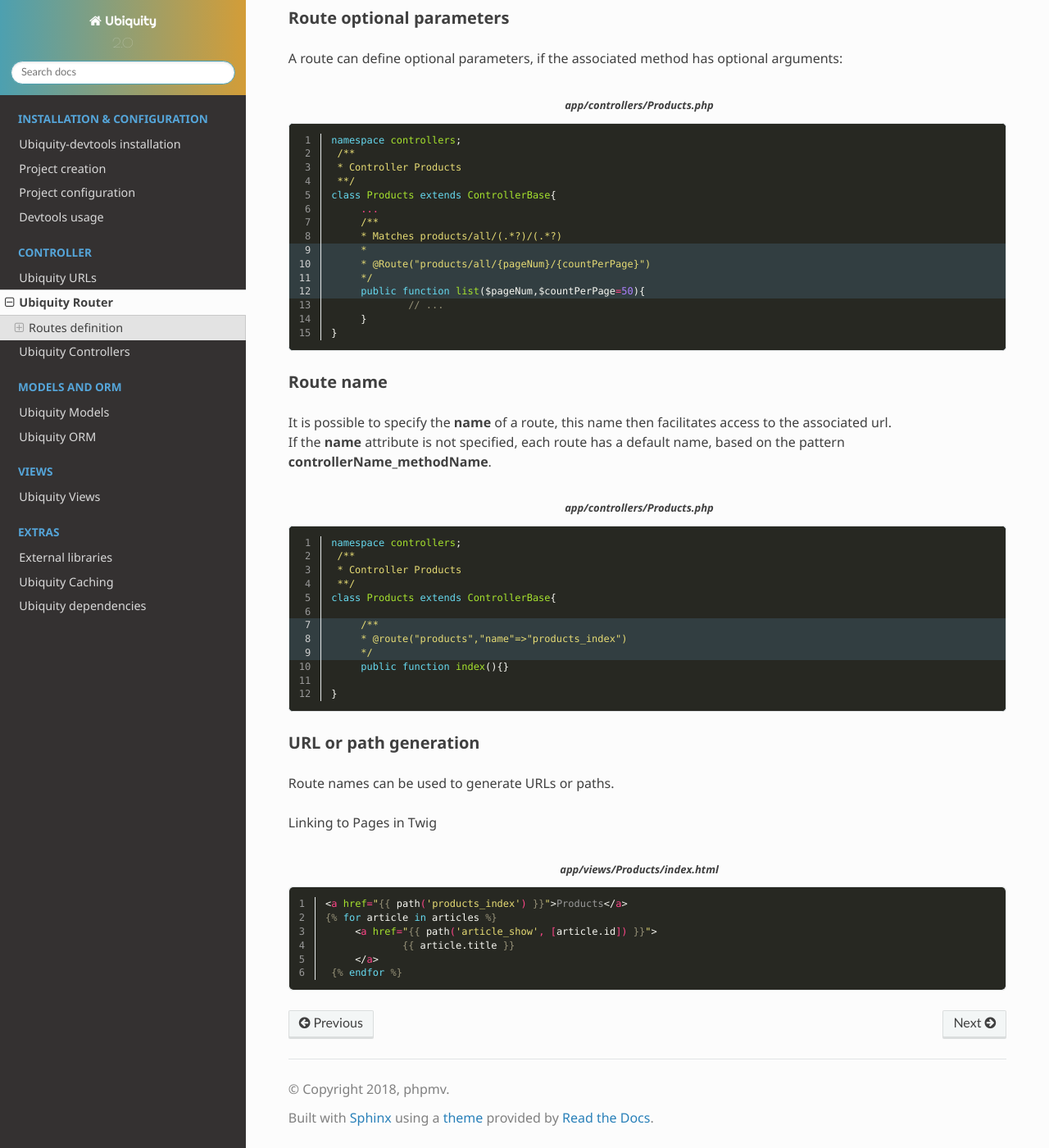
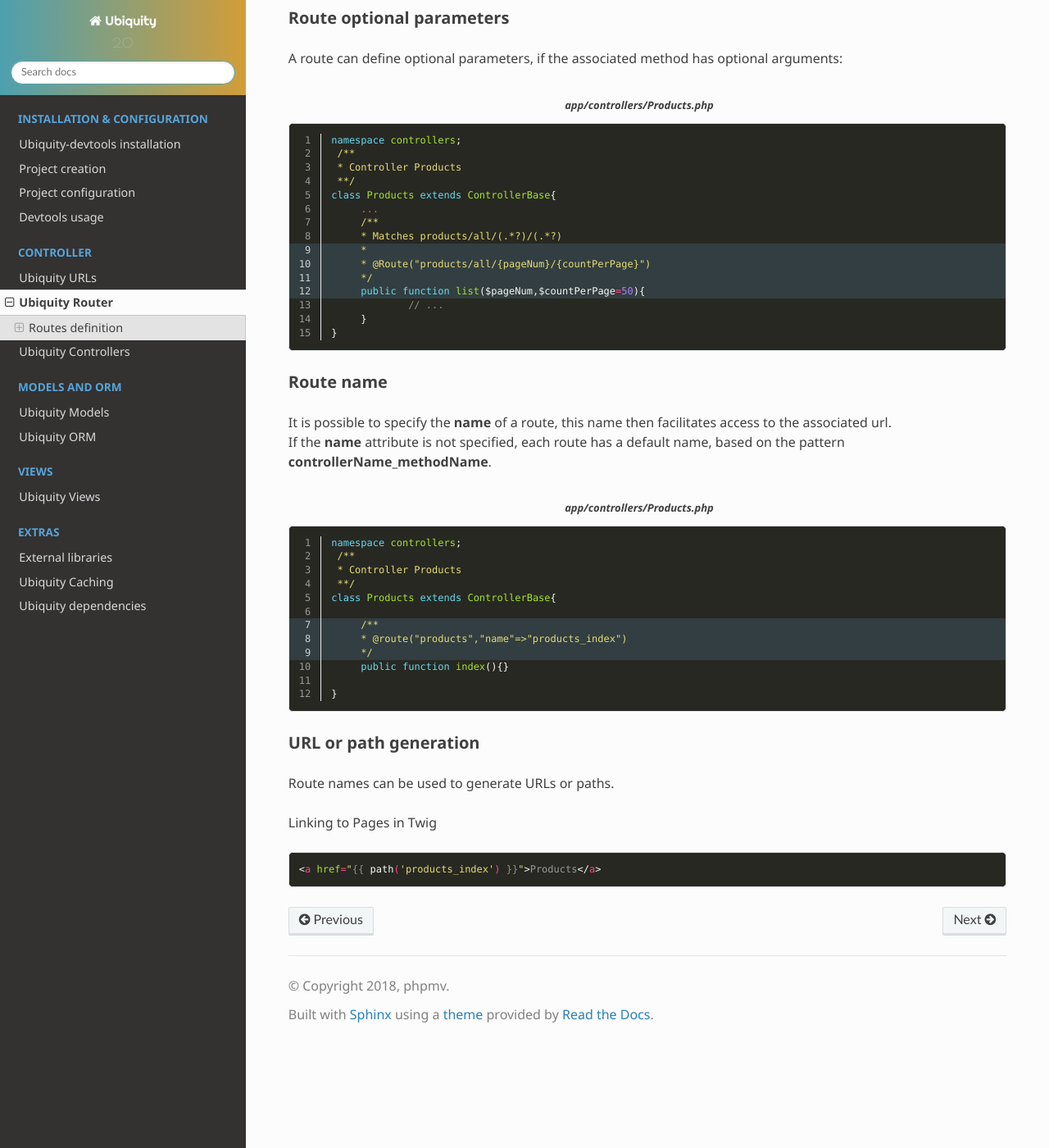
Before and after one commit to phpMv/ubiquity, a Sphinx documentation site: the page built from docs/controller/router.rst, in a window 1280 px wide and 1400 px high, scrolled down 1158 px. Shown: the whole window at 82% size. Built offline with Sphinx 7.4.7 and the Read the Docs theme 2.0.0, drawn with Linux system fonts in a browser that asks for light colours.

```diff
--- a/docs/_static/css/custom.css
+++ b/docs/_static/css/custom.css
@@ -40,7 +40,7 @@
 /*.highlight .hll { background-color: #404040!important; }
 .highlight  { background: #202020!important; color: #d0d0d0!important; }*/
 
-.highlight .hll, .highlight-php, .highlight-bash{
+.highlight .hll, [class^='highlight-']{
 	font-family: Inconsolata, Monaco, Consolas, 'Courier New', Courier, monospace!important;
 	background: #1b2426!important;
 	color: #d0d0d0!important;
--- a/docs/controller/router.rst
+++ b/docs/controller/router.rst
@@ -111,12 +111,5 @@
 Linking to Pages in Twig
 
 .. code-block:: html+twig
-   :linenos:
-   :caption: app/views/Products/index.html
 
    <a href="{{ path('products_index') }}">Products</a>
-   {% for article in articles %}
-    	<a href="{{ path('article_show', [article.id]) }}">
-    		{{ article.title }}
-    	</a>
-    {% endfor %}
```
Also changed, not shown: 1 other file.
